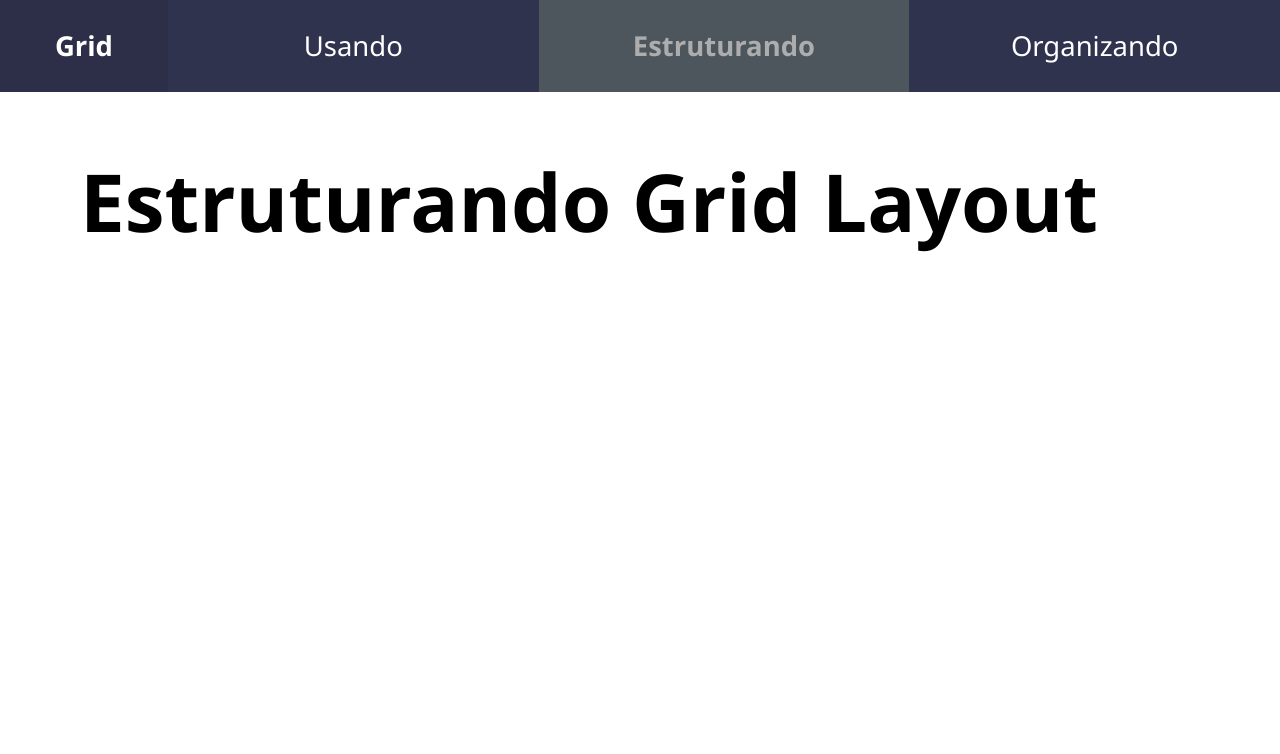
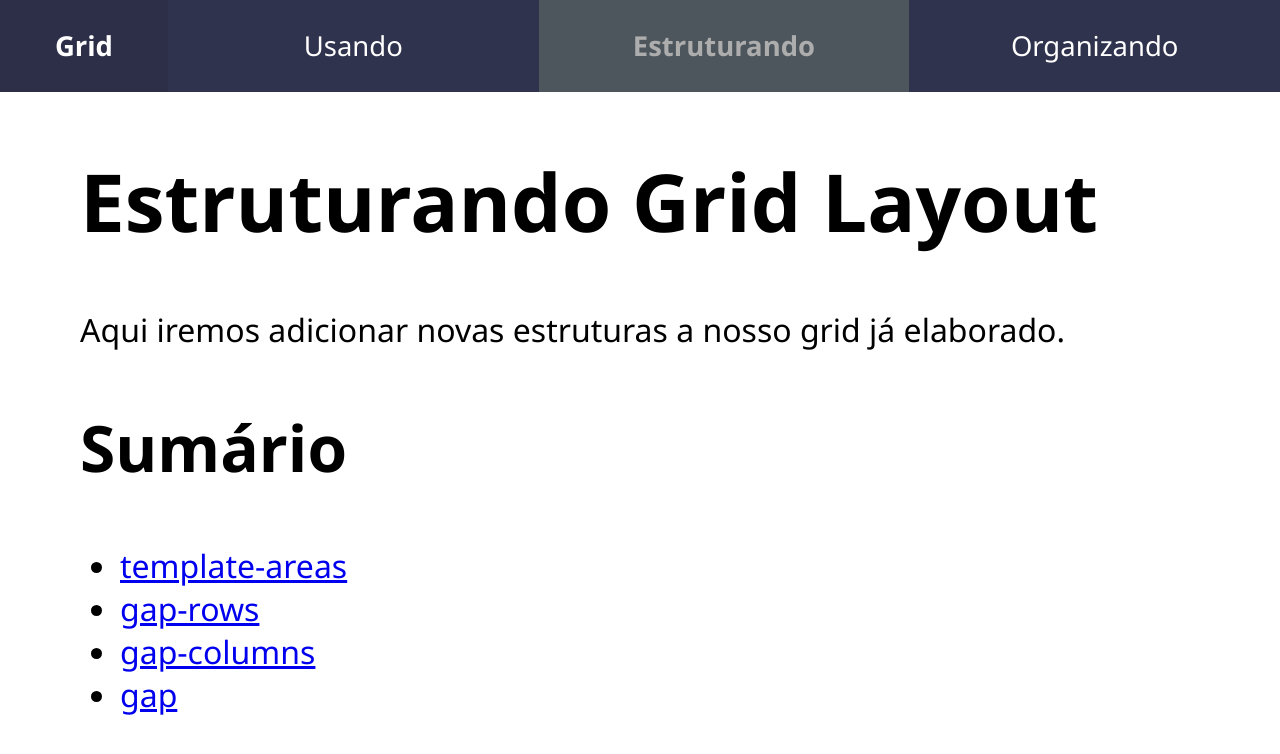
Before and after one commit to Gustavo-UNIJORGE/CSS-Grid-Layout, a plain HTML site: page EstruturandoGridLayout/index.html in a window 1280 px wide. Drawn offline with Linux system fonts and the light colour scheme.

Commit message:
adicionado capitulos no sumário de Estruturando/ e movido template-areas de Usando/

```diff
--- a/EstruturandoGridLayout/index.html
+++ b/EstruturandoGridLayout/index.html
@@ -27,5 +27,23 @@
     </ul>
     <main>
         <h1>Estruturando Grid Layout</h1>
+        <p>
+            Aqui iremos adicionar novas estruturas a nosso grid já elaborado.
+        </p>
+        <h2>Sumário</h2>
+        <ul>
+            <li>
+                <a href="template-areas.html">template-areas</a>
+            </li>
+            <li>
+                <a href="gap-rows">gap-rows</a>
+            </li>
+            <li>
+                <a href="gap-columns">gap-columns</a>
+            </li>
+            <li>
+                <a href="gap">gap</a>
+            </li>
+        </ul>
     </main>
 </body>
```
Also changed, not shown: EstruturandoGridLayout/template-areas.html (renamed from UsandoGridLayout/template-areas.html).
